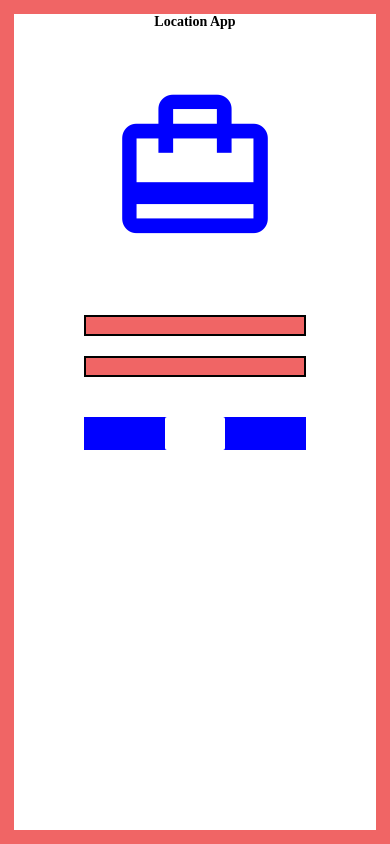
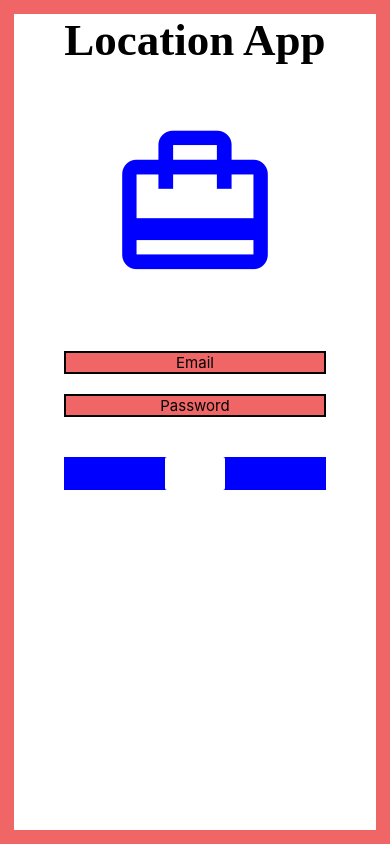
Before and after one commit to Rasse23/mobile-project, a React Native app: screen / in a window 390 px wide. Built offline with nearby package versions, Linux system fonts and the light colour scheme; no server answers.

Commit message:
Firebase auth works now correctly, edited textinput components, Added async function sign()

```diff
--- a/components/Login.js
+++ b/components/Login.js
@@ -1,16 +1,29 @@
 import { StatusBar } from 'expo-status-bar';
 import { StyleSheet, Text, View, Button, Image, TextInput, SafeAreaView } from 'react-native';
 import MaterialIcons from '@expo/vector-icons/MaterialIcons';
+import { Alert } from 'react-native';
 import { use, useEffect, useState } from 'react';
 import AsyncStorage from '@react-native-async-storage/async-storage';
 import { signIn } from './FirebaseAuth';
 
 
+
 export default function Login() {
 
 
+  const [loginSuccesful, setloginSuccesful] = useState(false);
+
   const [email, setEmail] = useState('');
   const [password, setPassword] = useState('');
+
+
+    async function sign() {
+      const error = await signIn(email, password)
+        await signIn(email, password);
+          if (error) {
+              Alert.alert('Login failed', error.message);
+          }
+      }
 
 
 
@@ -21,17 +34,17 @@ export default function Login() {
       <SafeAreaView>
 
 
-        <Text style={{marginBottom: 50, textAlign: 'center', fontSize: '45', fontFamily: 'Al Nile', fontWeight: 'bold'}}>Location App</Text>
+        <Text style={{marginBottom: 50, textAlign: 'center', fontSize: 45, fontFamily: 'Al Nile', fontWeight: 'bold'}}>Location App</Text>
 
         <MaterialIcons style={{textAlign: 'center', marginBottom: 60}} name="card-travel" size={175} color="blue" />
 
-        <TextInput value={email} onChangeText={setEmail} label="Email" style={{marginBottom: 20, textAlign: 'center', fontSize: '15', backgroundColor: "#f06565", borderWidth: 2}}/>
+        <TextInput placeholder='Email' value={email} onChangeText={setEmail} style={{marginBottom: 20, textAlign: 'center', fontSize: 15, backgroundColor: "#f06565", borderWidth: 2}}/>
 
-        <TextInput value={password} onChangeText={setPassword} label="Password" style={{textAlign: 'center', fontSize: '15', backgroundColor: "#f06565", borderWidth: 2 }}/>
+        <TextInput placeholder='Password' secureTextEntry value={password} onChangeText={setPassword}  style={{textAlign: 'center', fontSize: 15, backgroundColor: "#f06565", borderWidth: 2 }}/>
 
         <View style={{marginTop: 40, justifyContent: 'flex-start', alignItems:'center', backgroundColor: 'blue' }}>
 
-         <Button mode="contained" title="Login" onPress={() => signIn(email, password)} color="white"/>
+         <Button title='Login' color="white" onPress={sign}>{'Login'}</Button>
 
         </View>
 
```
Also changed, not shown: components/FirebaseAuth.js (line endings or trailing spaces).
